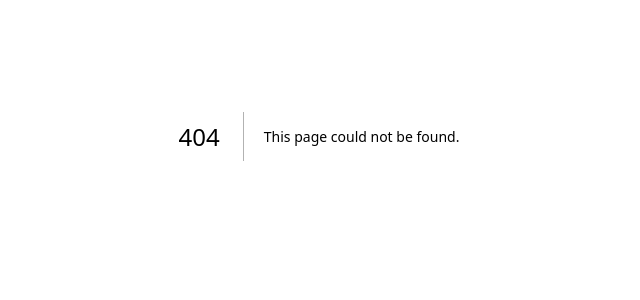
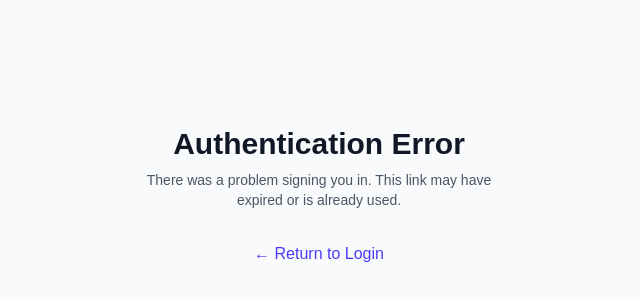
Before and after one commit to FanX0/nextjs-supabase-basic, a Next.js app: page /auth/auth-code-error in a window 1280 px wide. Before the commit this address had no page. Shown: the part 264-564 px from the top of the page, without its empty margins (321-961 px from the left). Built offline with nearby package versions, Linux system fonts and the light colour scheme.

Commit message:
Fix OAuth redirect with dynamic origin and add error page

```diff
--- /dev/null
+++ b/app/(auth)/auth/auth-code-error/page.tsx
@@ -0,0 +1,29 @@
+"use client";
+
+import Link from "next/link";
+
+export default function AuthCodeErrorPage() {
+  return (
+    <div className="flex flex-col items-center justify-center min-h-screen py-12 bg-gray-50 dark:bg-gray-900 px-4 sm:px-6 lg:px-8">
+      <div className="max-w-md w-full space-y-8 text-center">
+        <div>
+          <h2 className="mt-6 text-3xl font-extrabold text-gray-900 dark:text-white">
+            Authentication Error
+          </h2>
+          <p className="mt-2 text-sm text-gray-600 dark:text-gray-400">
+            There was a problem signing you in. This link may have expired or is
+            already used.
+          </p>
+        </div>
+        <div className="mt-5">
+          <Link
+            href="/login"
+            className="font-medium text-indigo-600 hover:text-indigo-500 dark:text-indigo-400 dark:hover:text-indigo-300"
+          >
+            &larr; Return to Login
+          </Link>
+        </div>
+      </div>
+    </div>
+  );
+}
--- a/app/api/auth/callback/route.ts
+++ b/app/api/auth/callback/route.ts
@@ -25,5 +25,17 @@ export async function GET(request: Request) {
   }
 
   // return the user to an error page with instructions
-  return NextResponse.redirect(`${origin}/auth/auth-code-error`);
+  // return the user to an error page with instructions
+  const forwardedHost = request.headers.get("x-forwarded-host");
+  const isLocalEnv = process.env.NODE_ENV === "development";
+
+  if (isLocalEnv) {
+    return NextResponse.redirect(`${origin}/auth/auth-code-error`);
+  } else if (forwardedHost) {
+    return NextResponse.redirect(
+      `https://${forwardedHost}/auth/auth-code-error`
+    );
+  } else {
+    return NextResponse.redirect(`${origin}/auth/auth-code-error`);
+  }
 }
--- a/features/auth/auth.actions.ts
+++ b/features/auth/auth.actions.ts
@@ -2,6 +2,7 @@
 
 import { revalidatePath } from "next/cache";
 import { redirect } from "next/navigation";
+import { headers } from "next/headers";
 
 import { createClient } from "@/lib/supabase/server";
 import { LoginInput, RegisterInput } from "./auth.schema";
@@ -45,10 +46,13 @@ export async function signOut() {
 export async function resetPasswordForEmail(email: string) {
   const supabase = await createClient();
 
+  const headersList = await headers();
+  const host = headersList.get("host");
+  const protocol = process.env.NODE_ENV === "development" ? "http" : "https";
+  const origin = `${protocol}://${host}`;
+
   const { error } = await supabase.auth.resetPasswordForEmail(email, {
-    redirectTo: `${
-      process.env.NEXT_PUBLIC_APP_URL || "http://localhost:3000"
-    }/api/auth/callback?next=/update-password`,
+    redirectTo: `${origin}/api/auth/callback?next=/update-password`,
   });
 
   if (error) {
@@ -78,12 +82,19 @@ export async function updateUserPassword(password: string) {
 
 export async function loginWithOAuth(provider: "google" | "github") {
   const supabase = await createClient();
+  /*
+   * Dynamic Origin for Production/Preview/Development
+   * This logic avoids hardcoding process.env.NEXT_PUBLIC_APP_URL, which might be missing at build time.
+   */
+  const headersList = await headers();
+  const host = headersList.get("host");
+  const protocol = process.env.NODE_ENV === "development" ? "http" : "https";
+  const origin = `${protocol}://${host}`;
+
   const { data, error } = await supabase.auth.signInWithOAuth({
     provider,
     options: {
-      redirectTo: `${
-        process.env.NEXT_PUBLIC_APP_URL || "http://localhost:3000"
-      }/api/auth/callback`,
+      redirectTo: `${origin}/api/auth/callback`,
     },
   });
 
```
